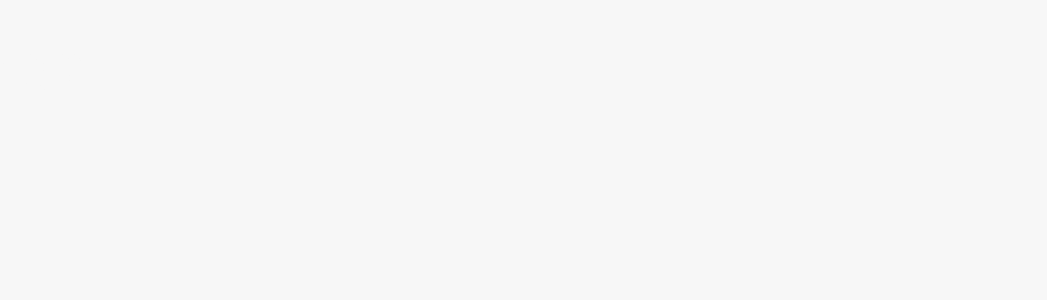
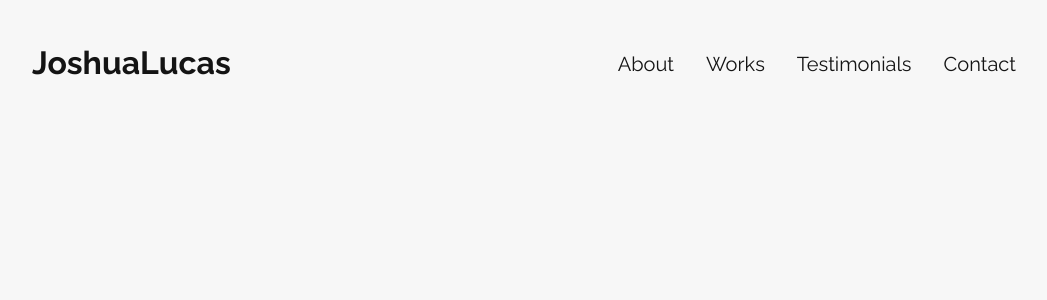
Before and after one commit to Joshua-Lucas/joshualucas.dev, a Next.js app: page / in a window 1280 px wide. Shown: the top 300 px of the page, without its empty margins (120-1167 px from the left). Built offline with nearby package versions, Linux system fonts and the light colour scheme.

Commit message:
build and add navigation component

```diff
--- a/pages/index.tsx
+++ b/pages/index.tsx
@@ -1,10 +1,9 @@
-import styled from 'styled-components'
-
-const Title = styled.h1`
-  font-size: 50px;
-  color: ${({ theme }) => theme.colors.primary};
-`
+import Navigation from '../src/components/navigation/navigation'
 
 export default function Home() {
-  return <Title>My page</Title>
+  return (
+    <div>
+      <Navigation />
+    </div>
+  )
 }
--- /dev/null
+++ b/src/components/navigation/LogosContainer.tsx
@@ -0,0 +1,56 @@
+import React from 'react'
+import styled from 'styled-components'
+import HamburgerIcon from './Icons/Hamburger'
+import CloseLogo from './Icons/Close'
+
+const LogoWrapper = styled.div`
+  width: 100%;
+  background-color: ${({ theme }) => theme.colors.primary};
+  position: relative;
+  z-index: 100;
+  display: flex;
+  padding: 1.5rem;
+  justify-content: space-between;
+  @media (min-width: 786px) {
+    height: auto;
+    width: auto;
+    z-index: 0;
+    padding-right: 4rem;
+  }
+`
+
+const NavButton = styled.button`
+  padding: 0;
+  cursor: pointer;
+  border: none;
+  background: none;
+  appearance: none;
+  justify-self: end;
+  &:focus {
+    outline: transparent;
+  }
+  @media (min-width: 786px) {
+    display: none;
+  }
+`
+//INTERFACES
+interface ILogoContainer {
+  activateNav: React.Dispatch<React.SetStateAction<boolean>>
+  toggle: boolean
+}
+
+//React Component
+const LogoContainer: React.FC<ILogoContainer> = ({ activateNav, toggle }) => {
+  return (
+    <LogoWrapper>
+      <h1>JoshuaLucas</h1>
+      <NavButton
+        aria-label="Navigation Toggle Dropdown"
+        onClick={() => activateNav(!toggle)}
+      >
+        {!toggle ? <HamburgerIcon /> : <CloseLogo />}
+      </NavButton>
+    </LogoWrapper>
+  )
+}
+export default LogoContainer
--- /dev/null
+++ b/src/components/navigation/nav.tsx
@@ -0,0 +1,78 @@
+/* eslint-disable jsx-a11y/anchor-is-valid */
+import React from 'react'
+import styled from 'styled-components'
+import { rem } from 'polished'
+import Link from 'next/link'
+
+//Styled Components
+
+const NavContainer = styled.nav<IToggleProps>`
+  height: 100vh;
+  width: 100vw;
+  padding: 3.55rem 0 5rem;
+  z-index: 50;
+  position: absolute;
+  top: -100;
+  right: 0;
+  display: flex;
+  flex-direction: column;
+  align-items: center;
+  transform: ${(props) =>
+    !props.toggle ? 'translateY(-100%)' : 'translateY(0%)'};
+  transition: ${(props) =>
+    !props.toggle ? 'transform 0.2s ease-in' : 'transform 0.3s ease-out'};
+
+  @media (min-width: 786px) {
+    position: static;
+    width: auto;
+    padding: 0;
+    height: auto;
+    flex-direction: row;
+    align-items: center;
+    transform: translateY(0);
+  }
+`
+
+const NavLink = styled.a`
+  padding-bottom: 3.32rem;
+  line-height: 1.5rem;
+  text-decoration: none;
+  cursor: pointer;
+  font-size: 1.25rem;
+
+  &:hover {
+    border-bottom: ${rem('2px')} solid ${({ theme }) => theme.colors.secondary};
+  }
+  @media (min-width: 786px) {
+    padding: 0;
+    margin: 0 1rem;
+  }
+`
+
+//Interfaces
+interface INav {
+  navLinks: string[]
+  toggleNav: boolean
+}
+interface IToggleProps {
+  toggle: boolean
+}
+
+const Nav: React.FC<INav> = ({ navLinks, toggleNav }) => {
+  return (
+    <>
+      <NavContainer toggle={toggleNav} aria-label="Navigation Label">
+        {navLinks.map((link) => (
+          <Link key={link} href={`/#${link}`}>
+            <NavLink>{link}</NavLink>
+          </Link>
+        ))}
+        <Link href="/contact">
+          <NavLink>Contact</NavLink>
+        </Link>
+      </NavContainer>
+    </>
+  )
+}
+
+export default Nav
--- /dev/null
+++ b/src/components/navigation/navigation.tsx
@@ -0,0 +1,29 @@
+import React, { useState } from 'react'
+import styled from 'styled-components'
+import LogoContainer from './LogosContainer'
+import Nav from './nav'
+
+//Styled Components
+const ComponentContainer = styled.header`
+  @media (min-width: 786px) {
+    max-width: 80%;
+    margin: auto;
+    display: flex;
+    justify-content: space-between;
+  }
+`
+
+const Navigation = () => {
+  const [toggleNav, setToggleNav] = useState(false)
+  return (
+    <ComponentContainer>
+      <LogoContainer activateNav={setToggleNav} toggle={toggleNav} />
+      <Nav
+        toggleNav={toggleNav}
+        navLinks={['About', 'Works', 'Testimonials']}
+      />
+    </ComponentContainer>
+  )
+}
+
+export default Navigation
```
